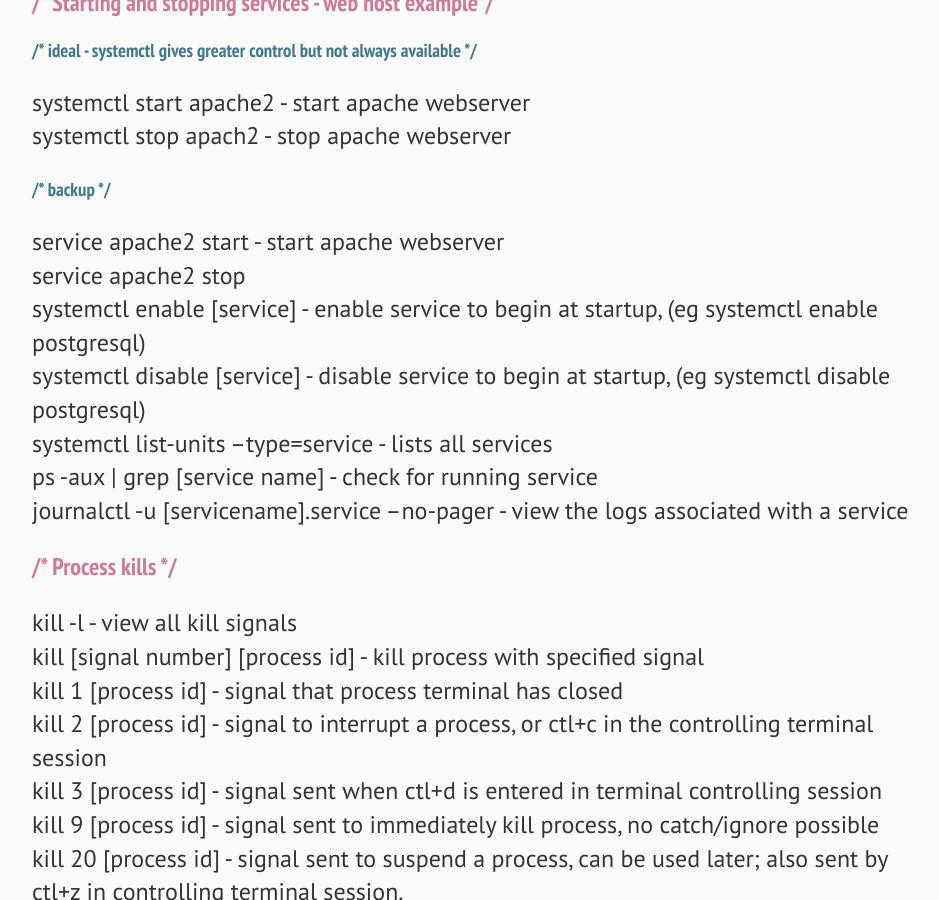
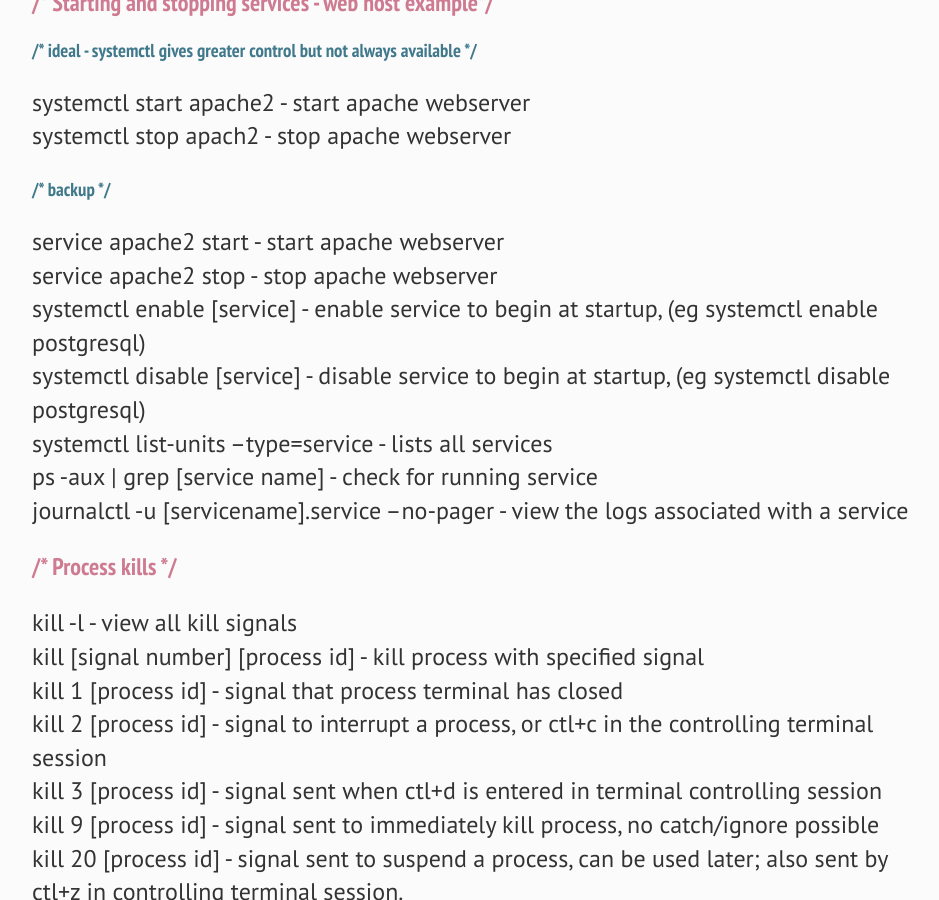
Before and after one commit to mmssr/mmssr.github.io, a Jekyll site: the page built from _posts/2021-02-04-Linux Command Line Cheatsheet.md, in a window 1280 px wide and 900 px high, scrolled down 2106 px. Shown: the whole window, without its empty margins (160-1099 px from the left). Built offline with Jekyll 4.4.1, drawn with Linux system fonts in a browser that asks for light colours.

Commit message:
Update 2021-02-04-Linux Command Line Cheatsheet.md

```diff
--- a/_posts/2021-02-04-Linux Command Line Cheatsheet.md
+++ b/_posts/2021-02-04-Linux Command Line Cheatsheet.md
@@ -60,7 +60,7 @@
 systemctl stop apach2 - stop apache webserver
 <h3>/* backup */</h3>
 service apache2 start - start apache webserver
-service apache2 stop
+service apache2 stop - stop apache webserver
 systemctl enable [service] - enable service to begin at startup, (eg systemctl enable postgresql)
 systemctl disable [service] - disable service to begin at startup, (eg systemctl disable postgresql)
 systemctl list-units --type=service - lists all services
```
